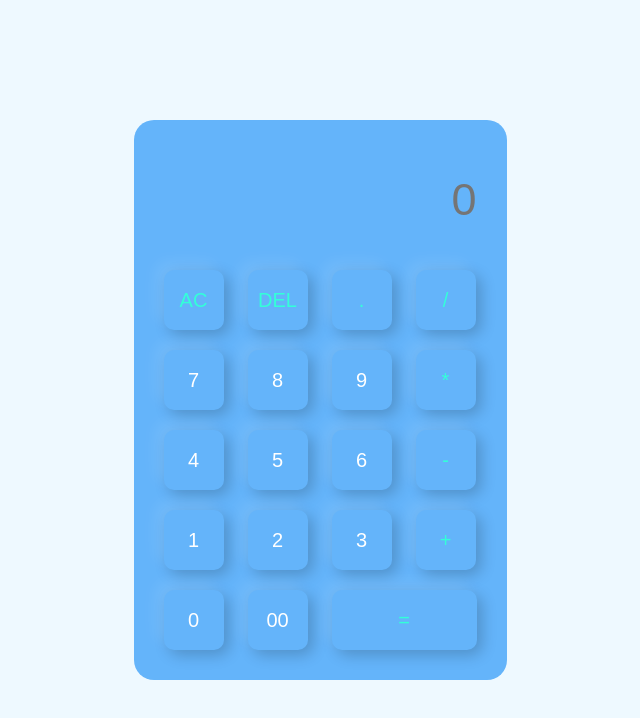
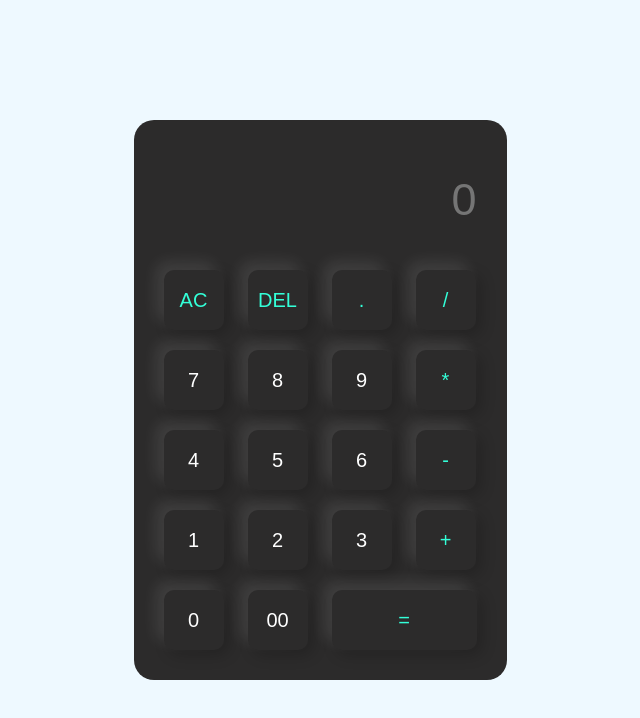
Before and after one commit to Suji24-08/CalculatorUsingHTMLCSS, a plain HTML site: page index.html in a window 1280 px wide. Shown: the whole page, without its empty margins (320-960 px from the left). Drawn offline with Linux system fonts and the light colour scheme.

Commit message:
Update style.css

```diff
--- a/style.css
+++ b/style.css
@@ -14,7 +14,7 @@
 .Cal{
     padding: 20px;
     border-radius: 20px;
-    background-color:rgb(100, 180, 250);
+    background-color:rgb(44, 43, 43);
 }
 .Cal form input{
     width: 60px;
```
